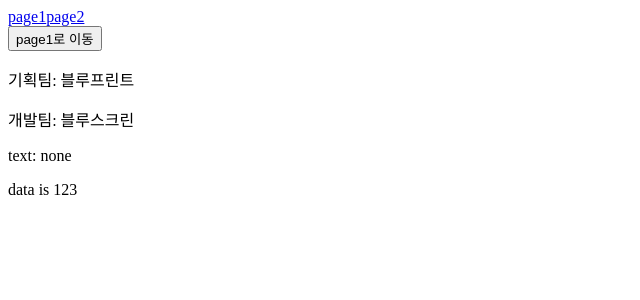
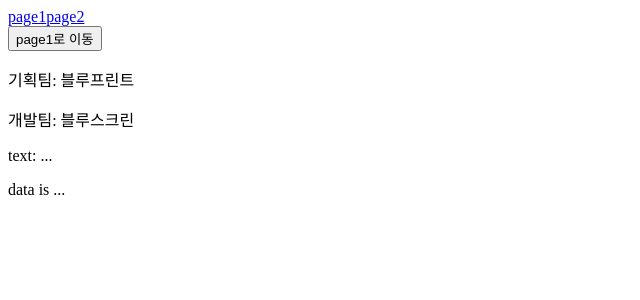
Before and after one commit to Moraeso/test-deploy, a Next.js app: page /page2 in a window 1280 px wide. Shown: the top 300 px of the page, without its empty margins (0-640 px from the left). Built offline with nearby package versions, Linux system fonts and the light colour scheme.

Commit message:
delete Page2 getInitialProps

```diff
--- a/pages/page2.js
+++ b/pages/page2.js
@@ -1,22 +1,23 @@
 import Router from 'next/router';
 import { callApi } from '../src/api';
 
-Page2.getInitialProps = async ({ query }) => {
-  const { sayHello } = await import('../src/sayHello');
-  console.log(sayHello());
-  const text = query.text || 'none';
-  const data = await callApi();
-  return { text, data };
-};
+// Page2.getInitialProps = async ({ query }) => {
+//   const { sayHello } = await import('../src/sayHello');
+//   console.log(sayHello());
+//   const text = query.text || 'none';
+//   const data = await callApi();
+//   return { text, data };
+// };
 
-export default function Page2({ text, data }) {
+// export default function Page2({ text, data }) {
+export default function Page2() {
   return (
     <div>
       <button onClick={() => Router.push('/page1')}>page1로 이동</button>
       <p>기획팀: 블루프린트</p>
       <p>개발팀: 블루스크린</p>
-      <p>{`text: ${text}`}</p>
-      <p>{`data is ${data}`}</p>
+      <p>{`text: ...`}</p>
+      <p>{`data is ...`}</p>
     </div>
   )
 }
```
